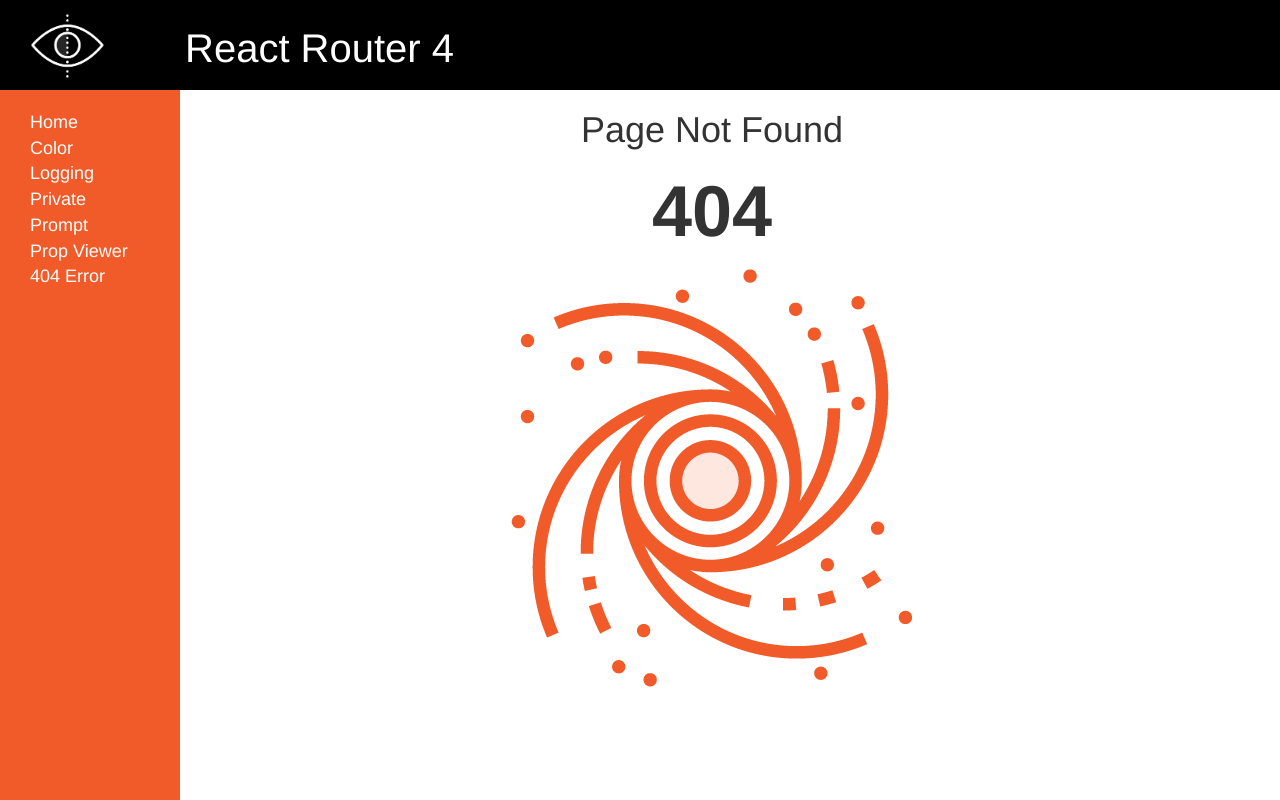
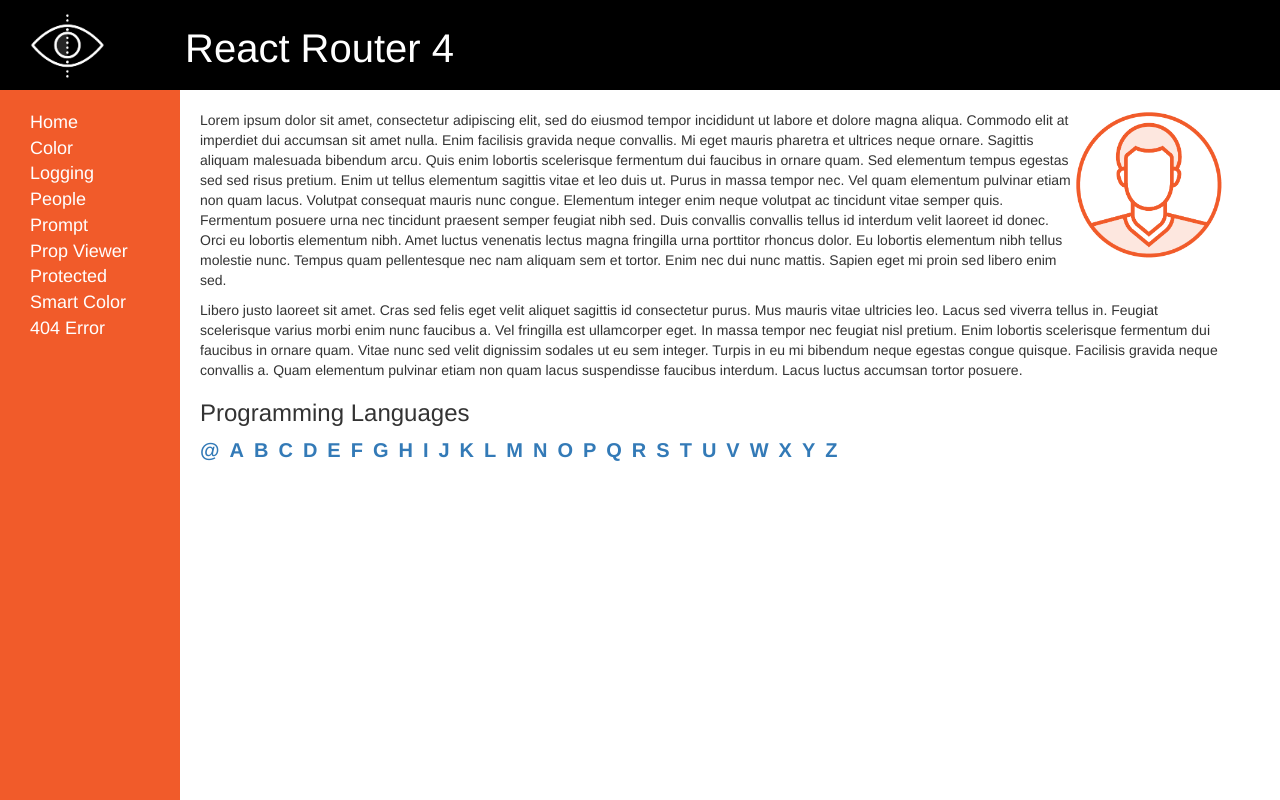
Before and after one commit to yufanw/dynamic-routing, a React app: page /people/1 in a window 1280 px wide. Before the commit this address had no page. Built offline with nearby package versions, Linux system fonts and the light colour scheme.

Commit message:
added routes with params

```diff
--- a/src/App.js
+++ b/src/App.js
@@ -7,11 +7,14 @@
 import PropsViewer from './components/PropsViewer';
 import PageNotFound from './components/PageNotFound';
 import ColorSwatch from './components/color/ColorSwatch';
+import SmartColorSwatch from './components/color/SmartColorSwatch';
 import LoggingHome from './components/logging/LoggingHome';
 import ProtectedHome from './components/secure/ProtectedHome';
 import PrivateRoute from './components/secure/PrivateRoute';
+import People from './components/people/People'
 import Login from './components/secure/Login';
 import Logout from './components/secure/Logout';
+import PersonProfileContainer from './containers/PersonProfileContainer';
 
 const App = () => {
 
@@ -23,13 +26,19 @@
         <div className="rightContentContainer">
           <Switch>
             <Route path="/" component={Home} exact />
+            <Route path="/propsview" component={PropsViewer} />
             <Route path="/prompt" component={NameForm} />
-            <Route path="/propsview" component={PropsViewer} />
+            <Route path="/logging" component={LoggingHome} />
+
+            <Route path="/people/:id" component={PersonProfileContainer} />
+            <Route path="/people" component={People} />
+
+            <Route path="/color/:text/:color" render={SmartColorSwatch} />
             <Route path="/color" render={() => {
               return <ColorSwatch color="red" text="Red" />
             }} />
-            <Route path="/logging" component={LoggingHome} />
-            <PrivateRoute path="/private" component={ProtectedHome} />
+
+            <PrivateRoute path="/protected" component={ProtectedHome} />
             <Route path="/login" component={Login} />
             <Route path="/logout" component={Logout} />
 
--- /dev/null
+++ b/src/components/color/SmartColorSwatch.js
@@ -0,0 +1,24 @@
+import React from 'react';
+import { withRouter } from "react-router-dom";
+
+const SmartColorSwatch = ({ match }) => {
+
+  let style = {
+    backgroundColor: match.params.color,
+    textAlign: 'center',
+    padding: 20,
+    borderColor: '#000000',
+
+    margin: 15
+  };
+
+  return (
+    <div style={style}>
+      <h2>{match.params.text}</h2>
+      <h3>{match.path}</h3>
+    </div>
+  );
+
+};
+
+export default withRouter(SmartColorSwatch);
--- a/src/components/layout/Sidebar.js
+++ b/src/components/layout/Sidebar.js
@@ -4,12 +4,15 @@
 const Sidebar = () => {
 
   const links = [
+    { name: 'Home', url: '/' },
     { name: 'Color', url: '/color' },
     { name: 'Logging', url: '/logging' },
-    { name: 'Private', url: '/private' },
+    { name: 'People', url: '/people' },
     { name: 'Prompt', url: '/prompt' },
-    { name: 'Prop Viewer', url: '/propsview' },
-    { name: '404 Error', url: '/404Error' }
+    { name: 'Prop Viewer', url: '/propview' },
+    { name: 'Protected', url: '/protected' },
+    { name: 'Smart Color', url: '/color/Green/00ff00' },
+    { name: '404 Error', url: '/404Error' },
   ];
 
   let linksComponents = links.map((link, index) => {
@@ -24,7 +27,6 @@
   return (
     <div className={'leftNavContainer'}>
       <ul>
-        <li className='nav'><NavLink className={'navLink'} activeClassName={'activeNavLink'} to='/' exact>Home</NavLink></li>
         {linksComponents}
       </ul>
     </div>
--- a/src/components/logging/LoggingLink.js
+++ b/src/components/logging/LoggingLink.js
@@ -9,9 +9,16 @@
 
   }
 
+  handleClick = () => {
+
+    let urlParts = this.props.to.split('/');
+    const eid = urlParts[urlParts.length - 1];
+
+    alert('Clicking the Link is Logging: ' + eid);
+  };
+
   render = () => {
 
-    // replace works on the history stack
     return (
       <Link
         to={this.props.to}
@@ -22,14 +29,6 @@
       </Link>
     );
   };
-
-  handleClick = () => {
-
-    let urlParts = this.props.to.split('/');
-    const eid = urlParts[urlParts.length - 1];
-
-    alert('Clicking the Link is Logging: ' + eid);
-  };
 }
 
 LoggingLink.propTypes = {
--- /dev/null
+++ b/src/components/people/LanguageList.js
@@ -0,0 +1,59 @@
+import React from 'react';
+import PropTypes from 'prop-types';
+import { withRouter } from "react-router-dom";
+
+class LanguageList extends React.Component {
+
+  constructor(props) {
+    super(props);
+
+    this.state = {
+      letter: props.match.params.letter
+    };
+  }
+
+  componentDidMount = () => {
+    this.setState({
+      letter: this.props.match.params.letter
+    });
+  };
+
+  getKnownLanguages = () => {
+
+    const letter = this.state.letter;
+    const languages = this.props.languages;
+
+    let knownLanguages = [];
+    for (let i = 0; i < languages.length; i++) {
+      if (languages[i].item.name.toUpperCase().startsWith(letter)) {
+        knownLanguages.push(languages[i].item);
+      }
+    }
+
+    return knownLanguages;
+  };
+
+  render = () => {
+
+    let knownLanguages = this.getKnownLanguages();
+
+    let languages = knownLanguages.map((lang, index) => {
+      return <li key={index}><a href={lang.id} target={'blank'}>{lang.name}</a></li>
+    });
+
+    return (
+      <div>
+        <h1>{this.state.letter}</h1>
+        <ul>
+          {languages}
+        </ul>
+      </div>
+    );
+  };
+}
+
+LanguageList.propTypes = {
+  languages: PropTypes.array.isRequired
+};
+
+export default withRouter(LanguageList);
--- /dev/null
+++ b/src/components/people/People.js
@@ -0,0 +1,125 @@
+import React from 'react';
+import { Button, Table } from "react-bootstrap";
+import { Link } from "react-router-dom";
+import PersonAPI from "../../services/personService";
+
+let api = new PersonAPI();
+
+class People extends React.Component {
+
+  constructor(props) {
+    super(props);
+
+    let people = api.getAuthors();
+
+    this.state = {
+      people: people,
+      newName: '',
+      newOccupation: ''
+    };
+  }
+
+  onAddNewPerson = () => {
+
+    if (this.state.newName === '' ||
+      this.state.newOccupation === '') {
+      return;
+    }
+
+    const person = {
+      id: this.getId(),
+      name: this.state.newName,
+      occupation: this.state.newOccupation
+    };
+
+    this.setState({
+      people: this.state.people.concat(person),
+      newName: '',
+      newOccupation: ''
+    });
+
+  };
+
+  onOccupationChange = (e) => {
+    this.setState({
+      newOccupation: e.target.value
+    });
+  };
+
+  onNameChange = (e) => {
+    this.setState({
+      newName: e.target.value
+    });
+  };
+
+  onDeletePerson(e, id) {
+    let people = this.state.people.filter(person => (id !== person.id));
+
+    this.setState({
+      people: people
+    });
+  };
+
+  getId() {
+
+    let currentId = 0;
+
+    for (let i = 0; i < this.state.people.length; i++) {
+
+      if (this.state.people[i].id > currentId)
+        currentId = this.state.people[i].id;
+    }
+
+    return currentId + 1;
+  };
+
+  render = () => {
+
+    let people = this.state.people.map((person, index) => {
+
+      const linkUrl = `/people/${person.id}`;
+
+      return (
+        <tr key={index}>
+          <td>{person.id}</td>
+          <td>
+            <Link to={linkUrl}>{person.name}</Link>
+          </td>
+          <td>{person.occupation}</td>
+          <td>
+            <Button onClick={(e) => this.onDeletePerson(e, person.id)}>Delete</Button>
+          </td>
+        </tr>
+      )
+    });
+
+    return (
+      <div>
+        <h1>People</h1>
+        <Table bordered={false} responsive={true} striped={true}>
+          <thead>
+            <tr>
+              <td><strong>ID</strong></td>
+              <td><strong>Name</strong></td>
+              <td><strong>Occupation</strong></td>
+              <td>&nbsp;</td>
+            </tr>
+          </thead>
+          <tbody>
+            {people}
+          </tbody>
+        </Table>
+        <div>
+          <input onChange={this.onNameChange} placeholder={'Name'} value={this.state.newName} />
+          {' '}
+          <input onChange={this.onOccupationChange} placeholder={'Occupation'}
+            value={this.state.newOccupation} />
+          {' '}
+          <Button onClick={this.onAddNewPerson}>Add</Button>
+        </div>
+      </div>
+    );
+  };
+}
+
+export default People;
--- /dev/null
+++ b/src/components/people/PersonProfile.js
@@ -0,0 +1,87 @@
+import React from 'react';
+import { Link, Route, withRouter } from "react-router-dom";
+import PropTypes from 'prop-types';
+import LanguageList from "./LanguageList";
+import querystring from 'query-string';
+
+const PersonProfile = (props) => {
+
+  // the following line of code doesn't work with all browsers
+  // https://developer.mozilla.org/en-US/docs/Web/API/URLSearchParams#Browser_compatibility
+  const query = new URLSearchParams(props.location.search);
+  const name = query.get('name');
+  const occupation = query.get('occupation');
+
+  // so we use this package instead query-string
+  // const qsValues = querystring.parse(props.location.search);
+  // const name = qsValues.name;
+  // const occupation = qsValues.occupation;
+
+  const spanStyle = {
+    marginRight: 10,
+    fontWeight: 'bold',
+    fontSize: 20
+  };
+
+  let letters = [];
+  let letterLinks = props.languages.map((lang, index) => {
+
+    let letter = lang.item.name.substring(0, 1).toUpperCase();
+    if (!letters.includes(letter)) {
+      letters.push(letter);
+
+      //
+      // const linkUri = `${props.match.url}/languages/${letter}?name=${name}&occupation=${occupation}`;
+      //
+
+      const linkUri = `${props.match.url}/languages/${letter}`;
+
+      return (<span style={spanStyle} key={index}>
+        <Link to={linkUri}>{letter}</Link>
+      </span>);
+    }
+  });
+
+  return (
+    <div>
+      <h1>{name}</h1>
+      <h3>{occupation}</h3>
+
+      <img src={'/assets/Male_2_Circle_Orange.png'} align="right" width={'150'} />
+      <p>Lorem ipsum dolor sit amet, consectetur adipiscing elit, sed do eiusmod tempor incididunt ut labore et
+          dolore magna aliqua. Commodo elit at imperdiet dui accumsan sit amet nulla. Enim facilisis gravida neque
+          convallis. Mi eget mauris pharetra et ultrices neque ornare. Sagittis aliquam malesuada bibendum arcu.
+          Quis enim lobortis scelerisque fermentum dui faucibus in ornare quam. Sed elementum tempus egestas sed
+          sed risus pretium. Enim ut tellus elementum sagittis vitae et leo duis ut. Purus in massa tempor nec.
+          Vel quam elementum pulvinar etiam non quam lacus. Volutpat consequat mauris nunc congue. Elementum
+          integer enim neque volutpat ac tincidunt vitae semper quis. Fermentum posuere urna nec tincidunt
+          praesent semper feugiat nibh sed. Duis convallis convallis tellus id interdum velit laoreet id donec.
+          Orci eu lobortis elementum nibh. Amet luctus venenatis lectus magna fringilla urna porttitor rhoncus
+          dolor. Eu lobortis elementum nibh tellus molestie nunc. Tempus quam pellentesque nec nam aliquam sem et
+                tortor. Enim nec dui nunc mattis. Sapien eget mi proin sed libero enim sed.</p>
+
+      <p>Libero justo laoreet sit amet. Cras sed felis eget velit aliquet sagittis id consectetur purus. Mus
+          mauris vitae ultricies leo. Lacus sed viverra tellus in. Feugiat scelerisque varius morbi enim nunc
+          faucibus a. Vel fringilla est ullamcorper eget. In massa tempor nec feugiat nisl pretium. Enim lobortis
+          scelerisque fermentum dui faucibus in ornare quam. Vitae nunc sed velit dignissim sodales ut eu sem
+          integer. Turpis in eu mi bibendum neque egestas congue quisque. Facilisis gravida neque convallis a.
+          Quam elementum pulvinar etiam non quam lacus suspendisse faucibus interdum. Lacus luctus accumsan tortor
+                posuere.</p>
+
+      <section>
+        <h3>Programming Languages</h3>
+
+        {letterLinks}
+
+
+      </section>
+
+    </div>
+  );
+};
+
+PersonProfile.propTypes = {
+  languages: PropTypes.array.isRequired
+};
+
+export default withRouter(PersonProfile);
--- a/src/components/secure/Login.js
+++ b/src/components/secure/Login.js
@@ -15,7 +15,7 @@
 
   render = () => {
 
-    const { target } = this.props.location.state || { target: { pathname: '/private' } };
+    const { target } = this.props.location.state || { target: { pathname: '/protected' } };
 
     if (this.state.loggedIn) {
       return <Redirect to={target} />;
--- /dev/null
+++ b/src/containers/PersonProfileContainer.js
@@ -0,0 +1,43 @@
+import React from 'react';
+import request from 'superagent'
+import PersonProfile from "../components/people/PersonProfile";
+
+class PersonProfileContainer extends React.Component {
+
+  constructor(props) {
+    super(props);
+
+    this.state = {
+      languages: []
+    };
+  }
+
+  componentDidMount = () => {
+
+    request
+      .get('/assets/languageData.json')
+      .end((err, res) => {
+        if (err) {
+          console.log('ERROR CODE: ' + err.response);
+          return;
+        }
+
+        const json = JSON.parse(res.text);
+
+        this.setState({
+          languages: json.itemListElement
+        });
+      });
+  };
+
+  render = () => {
+
+    return (
+      <section>
+        <PersonProfile languages={this.state.languages} />
+      </section>
+    );
+  }
+}
+
+export default PersonProfileContainer;
--- /dev/null
+++ b/src/services/personService.js
@@ -0,0 +1,15 @@
+class API {
+
+  getAuthors = () => {
+    return [
+      { id: 1, name: 'David Starr', occupation: 'Technical Learning Director' },
+      { id: 2, name: 'Scott Allen', occupation: 'Web Developer' },
+      { id: 3, name: 'Matt Milner', occupation: 'Programmer Extraordinaire' },
+      { id: 4, name: 'Ben Day', occupation: 'Pluralsight Author & Consultant' },
+      { id: 5, name: 'Cory House', occupation: 'React.js Guru' },
+      { id: 6, name: 'Yufan Wang', occupation: 'JR Developer' }
+    ]
+  };
+}
+
+export default API;
```
